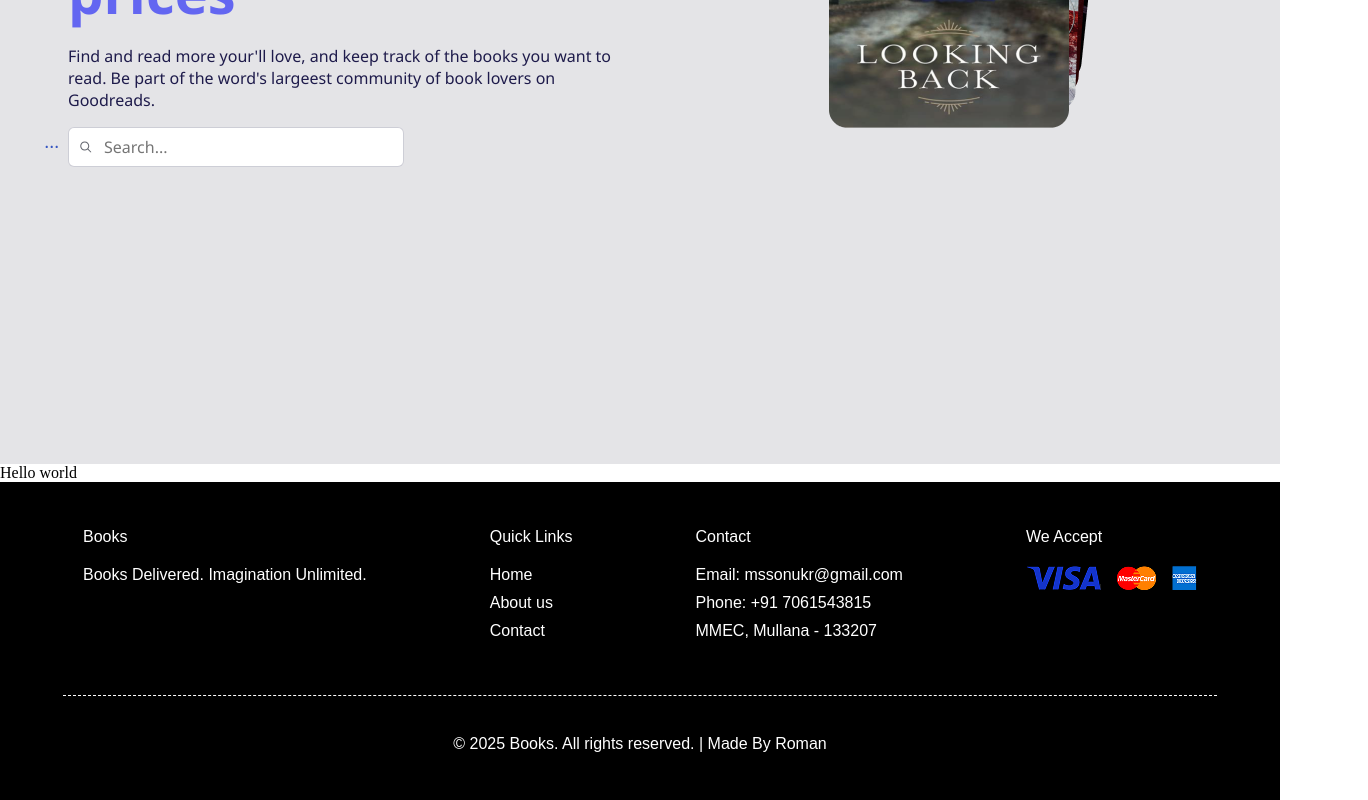
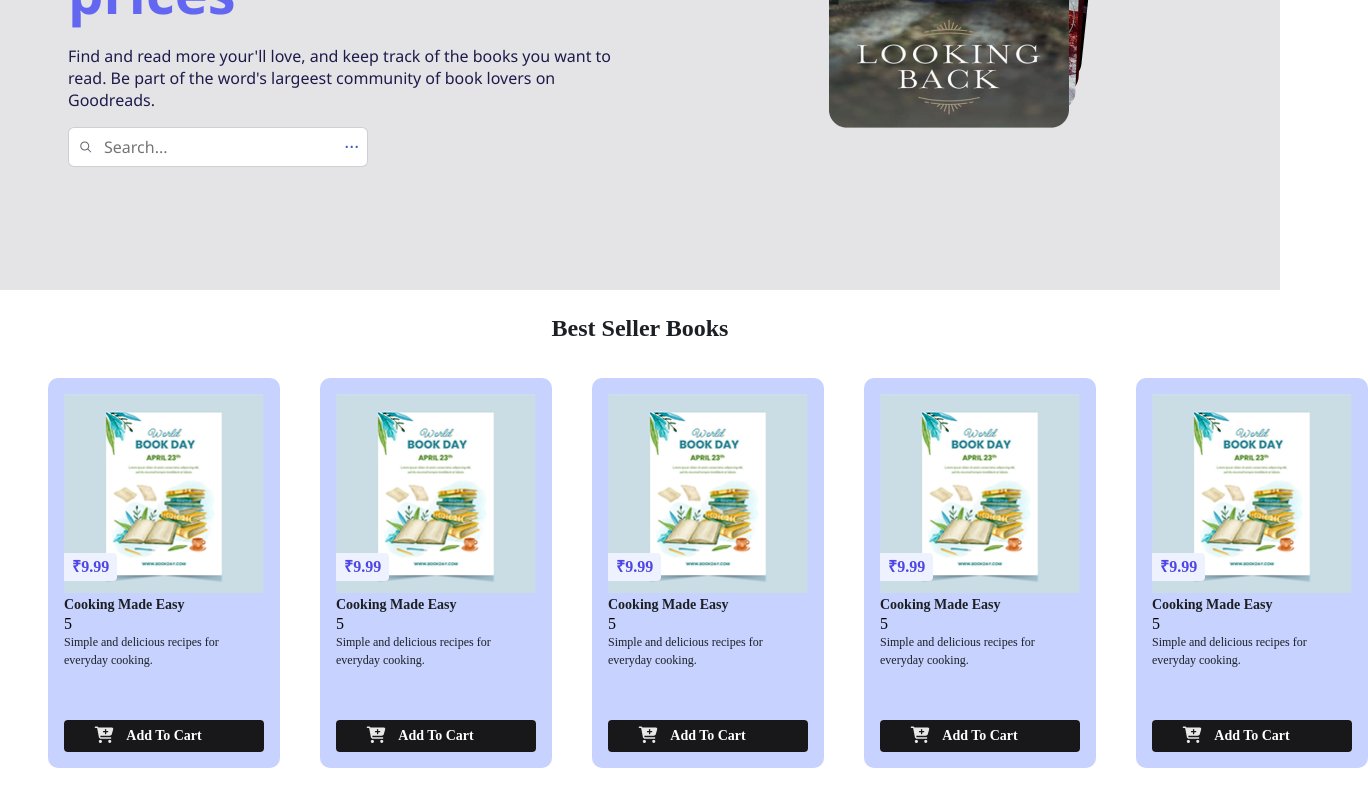
Before and after one commit to RomaLuck/Books-store, a Nuxt app: page / in a window 1280 px wide. Shown: the part 340-1140 px from the top of the page, 1368 px wide, since content can reach past the window. Built offline with nearby package versions, Linux system fonts and the light colour scheme.

Commit message:
add books component

```diff
--- a/app/assets/scss/_reset.scss
+++ b/app/assets/scss/_reset.scss
@@ -6,4 +6,5 @@
   vertical-align: baseline;
   list-style: none;
   text-decoration: none;
+  box-sizing: border-box;
 }
--- /dev/null
+++ b/app/components/Book.vue
@@ -0,0 +1,99 @@
+<script setup lang="ts">
+defineProps<{
+  book: IBook
+}>()
+</script>
+
+<template>
+  <div class="book">
+    <div class="book__image">
+      <img :src="book.image_url" alt="cooking made easy" loading="lazy">
+      <div class="book__price">{{ book.price }}</div>
+    </div>
+    <div class="book__name">{{ book.name }}</div>
+    <div class="book__rating">{{ book.rating }}</div>
+    <div class="book__description">{{ book.description }}</div>
+    <button class="book__add-button">
+      Add To Cart
+    </button>
+  </div>
+</template>
+
+<style scoped lang="scss">
+.book {
+  width: 232px;
+  height: 390px;
+  border-radius: 10px;
+  background-color: #C7D2FE;
+  padding: 16px;
+  position: relative;
+
+  &__image {
+    width: 200px;
+    height: 200px;
+    position: relative;
+
+    img {
+      width: 100%;
+      height: 100%;
+    }
+
+    .book__price {
+      position: absolute;
+      left: 0;
+      bottom: 13px;
+      top: auto;
+      background-color: #EEF2FF;
+      color: #4F46E5;
+      font-weight: 700;
+      font-size: 16px;
+      line-height: 24px;
+      padding: 2px 8px;
+      border-radius: 0 4px 4px 0;
+    }
+  }
+
+  &__name {
+    font-style: normal;
+    font-weight: 700;
+    font-size: 14px;
+    line-height: 21px;
+    color: #1C2024;
+  }
+
+  &__description {
+    font-style: normal;
+    font-weight: 400;
+    font-size: 12px;
+    line-height: 18px;
+    color: #1C2024;
+  }
+
+  &__add-button {
+    position: absolute;
+    left: 16px;
+    bottom: 16px;
+    right: 16px;
+    height: 32px;
+    background-color: #18181B;
+    color: #FFFFFF;
+    font-style: normal;
+    font-weight: 600;
+    font-size: 14px;
+    line-height: 20px;
+    border-radius: 4px;
+
+    &::before {
+      content: '';
+      position: absolute;
+      background-image: url('/images/svg/trolley.svg');
+      background-size: 20px;
+      background-repeat: no-repeat;
+      left: 30px;
+      top: 6px;
+      width: 20px;
+      height: 20px;
+    }
+  }
+}
+</style>
--- /dev/null
+++ b/app/components/BooksListRow.vue
@@ -0,0 +1,44 @@
+<script setup lang="ts">
+import Book from "~/components/Book.vue";
+
+defineProps<{
+  title?: string
+  books?: IBook[]
+}>()
+
+</script>
+
+<template>
+  <div class="books">
+    <h3 class="books__title">
+        {{ title}}
+    </h3>
+    <div class="books__list">
+      <Book v-for="book in books" :book="book" :key="book.id"/>
+    </div>
+  </div>
+</template>
+
+<style scoped lang="scss">
+.books {
+  min-height: 495px;
+
+  &__title {
+    font-style: normal;
+    font-weight: 700;
+    font-size: 24px;
+    line-height: 36px;
+    text-align: center;
+    color: #1C2024;
+    padding-bottom: 32px;
+  }
+
+  &__list {
+    display: flex;
+    flex-wrap: nowrap;
+    gap: 40px;
+    margin-inline: 32px;
+    padding-inline: 16px;
+  }
+}
+</style>
--- a/app/components/Intro.vue
+++ b/app/components/Intro.vue
@@ -37,6 +37,7 @@
   display: flex;
   padding: 87px 68px;
   column-gap: 200px;
+  margin-bottom: 20px;
 
   &__hero {
     display: flex;
--- a/app/layouts/default.vue
+++ b/app/layouts/default.vue
@@ -3,10 +3,7 @@
 </script>
 
 <template>
-  <Navigation/>
-  <Intro/>
   <slot/>
-  <Footer/>
 </template>
 
 <style scoped>
--- a/app/pages/index.vue
+++ b/app/pages/index.vue
@@ -1,9 +1,58 @@
 <script setup lang="ts">
+import BooksListRow from "~/components/BooksListRow.vue";
+import Book from "~/components/Book.vue";
+
 const runtimeConfig = useRuntimeConfig()
+
+const books: Book = [
+  {
+    id: 1,
+    name: "Cooking Made Easy",
+    description: "Simple and delicious recipes for everyday cooking.",
+    price: "₹9.99",
+    rating: 5,
+    image_url: "/images/best-seller-books/cooking-made-easy.png"
+  },
+  {
+    id: 1,
+    name: "Cooking Made Easy",
+    description: "Simple and delicious recipes for everyday cooking.",
+    price: "₹9.99",
+    rating: 5,
+    image_url: "/images/best-seller-books/cooking-made-easy.png"
+  },
+  {
+    id: 1,
+    name: "Cooking Made Easy",
+    description: "Simple and delicious recipes for everyday cooking.",
+    price: "₹9.99",
+    rating: 5,
+    image_url: "/images/best-seller-books/cooking-made-easy.png"
+  },
+  {
+    id: 1,
+    name: "Cooking Made Easy",
+    description: "Simple and delicious recipes for everyday cooking.",
+    price: "₹9.99",
+    rating: 5,
+    image_url: "/images/best-seller-books/cooking-made-easy.png"
+  },
+  {
+    id: 1,
+    name: "Cooking Made Easy",
+    description: "Simple and delicious recipes for everyday cooking.",
+    price: "₹9.99",
+    rating: 5,
+    image_url: "/images/best-seller-books/cooking-made-easy.png"
+  }
+]
 </script>
 
 <template>
-  <h1>Hello world</h1>
+  <Navigation/>
+  <Intro/>
+  <BooksListRow :books="books" :title="`Best Seller Books`"/>
+  <Footer/>
 </template>
 
 <style scoped lang="scss">
```
Also changed, not shown: app/utils/IBook.ts (added, +8 -0 lines), public/images/best-seller-books/cooking-made-easy.png (added), public/images/svg/trolley.svg (added).
